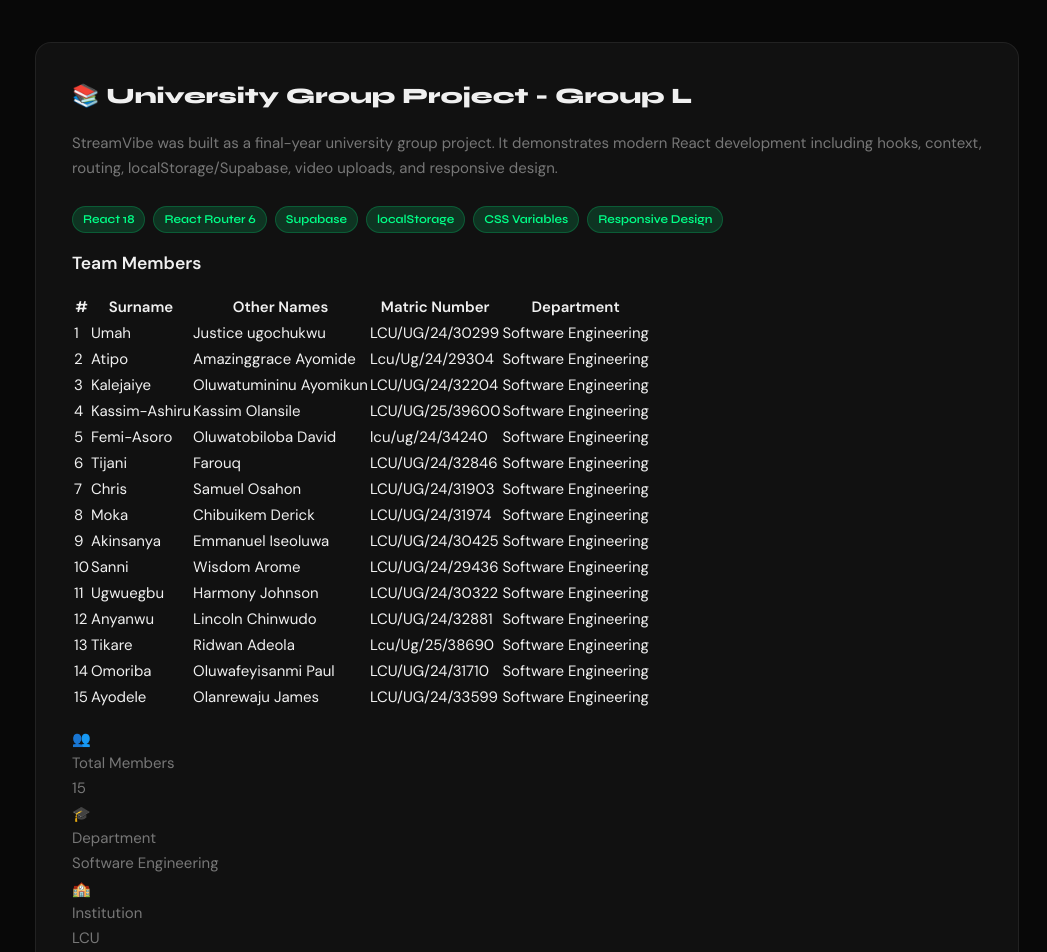
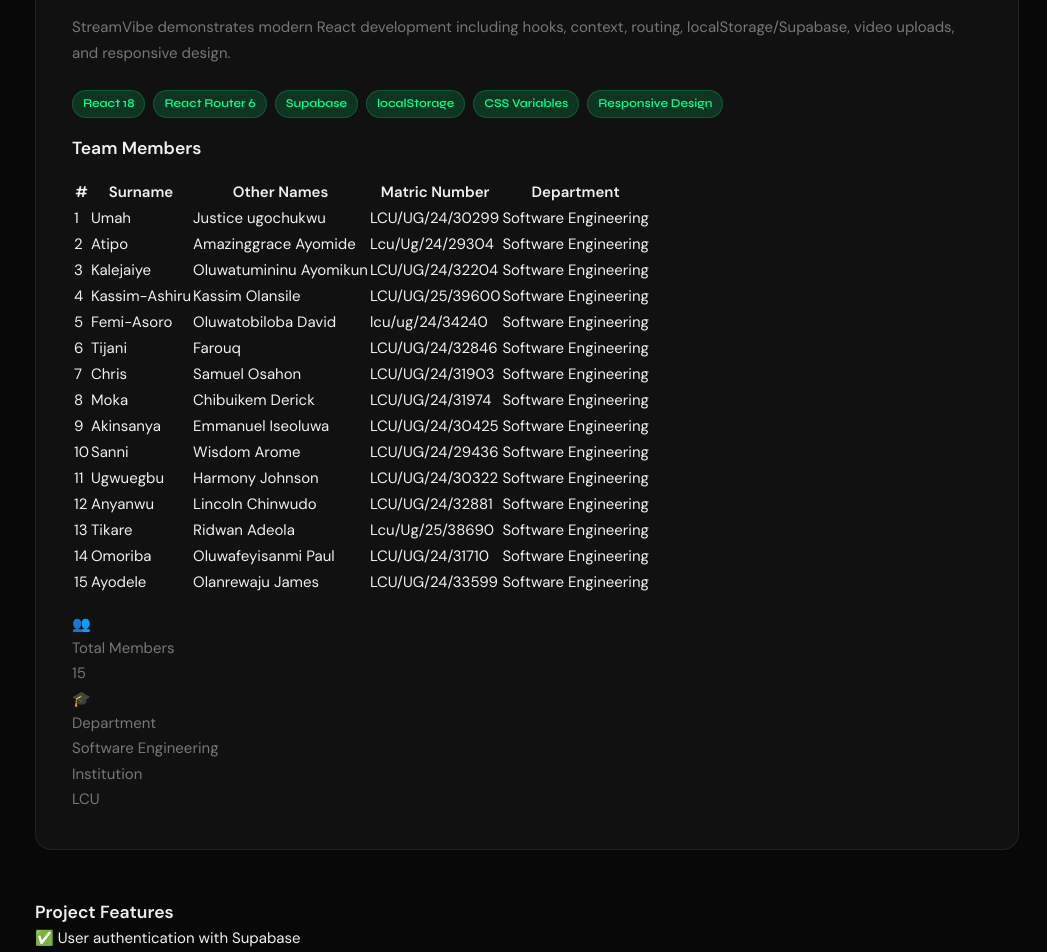
Before and after one commit to Dubs4Tobi1/Stream-Vibe, a React (Create React App) app: page /about in a window 1280 px wide. Shown: the part 800-1752 px from the top of the page, without its empty margins (233-1280 px from the left). Built offline with nearby package versions, Linux system fonts and the light colour scheme.

Commit message:
Update About.js

```diff
--- a/src/pages/About.js
+++ b/src/pages/About.js
@@ -29,10 +29,10 @@
 
       <div className="about-grid">
         {[
-          { icon: '🎬', title: 'Our Mission', body: 'To empower creators of all kinds with a platform that is modern, fast, and free. We believe everyone has a story worth sharing.' },
-          { icon: '🌍', title: 'Our Vision', body: 'A world where creativity knows no barriers. StreamVibe connects creators with audiences globally, without gatekeeping.' },
-          { icon: '🔒', title: 'Privacy First', body: 'Your data stays with you. We never sell your information to advertisers. StreamVibe is built with privacy as a core principle.' },
-          { icon: '⚡', title: 'Built for Speed', body: 'Optimized for performance from day one. Fast uploads, smooth playback, and a lightning-fast interface on any device.' },
+          { icon: '', title: 'Our Mission', body: 'To empower creators of all kinds with a platform that is modern, fast, and free. We believe everyone has a story worth sharing.' },
+          { icon: '', title: 'Our Vision', body: 'A world where creativity knows no barriers. StreamVibe connects creators with audiences globally, without gatekeeping.' },
+          { icon: '', title: 'Privacy First', body: 'Your data stays with you. We never sell your information to advertisers. StreamVibe is built with privacy as a core principle.' },
+          { icon: '', title: 'Built for Speed', body: 'Optimized for performance from day one. Fast uploads, smooth playback, and a lightning-fast interface on any device.' },
         ].map(card => (
           <div key={card.title} className="about-card">
             <span className="about-card-icon">{card.icon}</span>
@@ -43,8 +43,8 @@
       </div>
 
       <div className="about-team">
-        <h2>📚 University Group Project - Group L</h2>
-        <p>StreamVibe was built as a final-year university group project. It demonstrates modern React development including hooks, context, routing, localStorage/Supabase, video uploads, and responsive design.</p>
+        <h2>ICT 211 Group Project - Group L</h2>
+        <p>StreamVibe demonstrates modern React development including hooks, context, routing, localStorage/Supabase, video uploads, and responsive design.</p>
 
         <div className="about-stack">
           {['React 18', 'React Router 6', 'Supabase', 'localStorage', 'CSS Variables', 'Responsive Design'].map(t => (
@@ -94,7 +94,7 @@
             </div>
           </div>
           <div className="stat-card">
-            <span className="stat-icon">🏫</span>
+            <span className="stat-icon"></span>
             <div className="stat-info">
               <p className="stat-label">Institution</p>
               <p className="stat-value">LCU</p>
```
